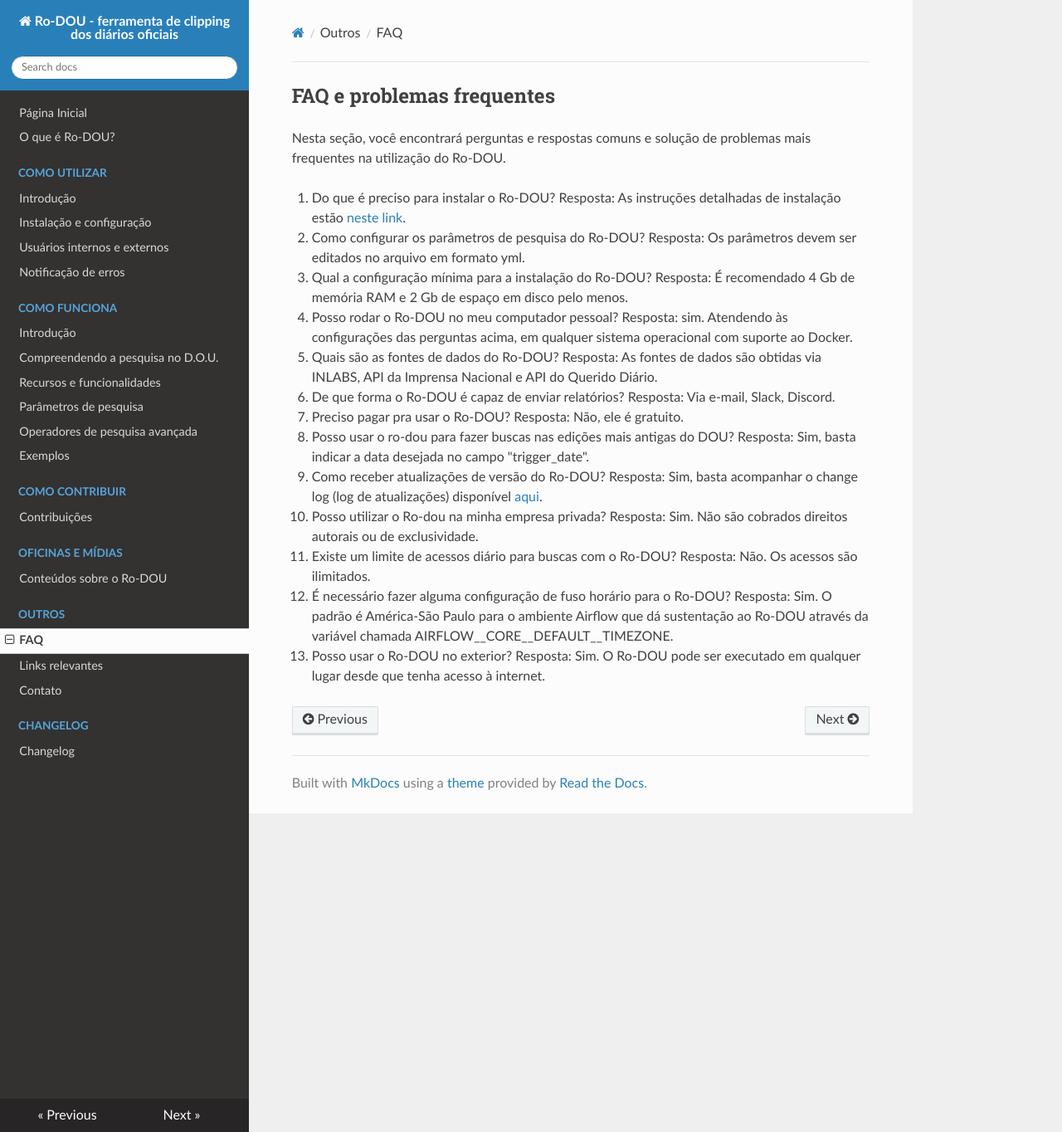
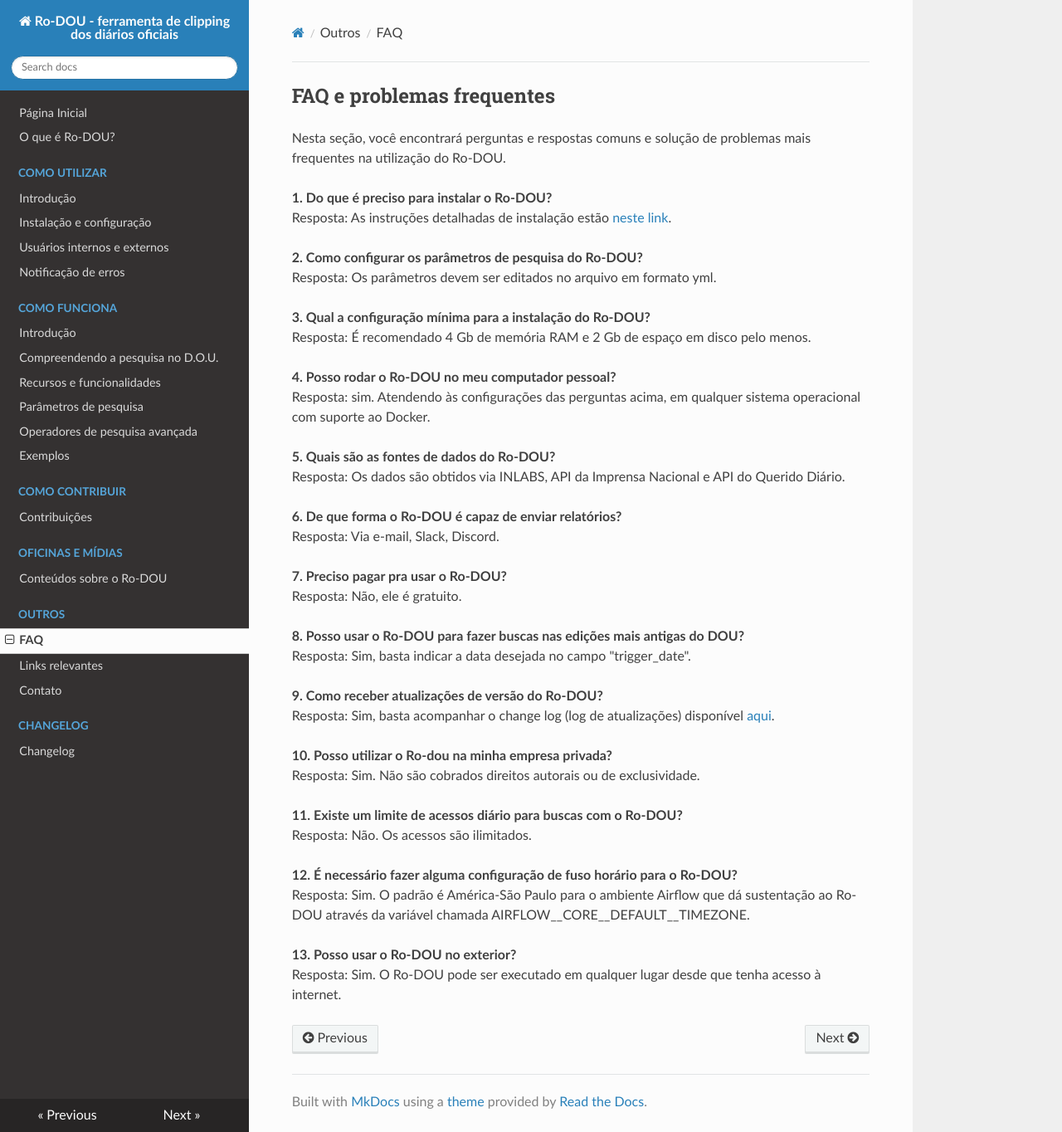
Before and after one commit to gestaogovbr/Ro-dou, an MkDocs documentation site: the page built from docs/docs/outros/faq.md, in a window 1280 px wide and 1364 px high. Shown: the whole window at 83% size. Built offline with MkDocs 1.6.1, drawn with Linux system fonts in a browser that asks for light colours; nearby versions of some CDN libraries.

Commit message:
Update faq.md
Fix writting.

```diff
--- a/docs/docs/outros/faq.md
+++ b/docs/docs/outros/faq.md
@@ -2,41 +2,41 @@
 
 Nesta seção, você encontrará perguntas e respostas comuns e solução de problemas mais frequentes na utilização do Ro-DOU.
 
-1. Do que é preciso para instalar o Ro-DOU?
-Resposta: As instruções detalhadas de instalação estão [neste link](https://gestaogovbr.github.io/Ro-dou/como_utilizar/instalacao/).
+**1. Do que é preciso para instalar o Ro-DOU?** <br>
+Resposta: As instruções detalhadas de instalação estão [neste link](https://gestaogovbr.github.io/Ro-dou/como_utilizar/instalacao/).<br>
 
-1. Como configurar os parâmetros de pesquisa do Ro-DOU?
-Resposta: Os parâmetros devem ser editados no arquivo em formato yml.
+**2. Como configurar os parâmetros de pesquisa do Ro-DOU?** <br>
+Resposta: Os parâmetros devem ser editados no arquivo em formato yml. <br>
 
-1. Qual a configuração mínima para a instalação do Ro-DOU?
-Resposta: É recomendado 4 Gb de memória RAM e 2 Gb de espaço em disco pelo menos.
+**3. Qual a configuração mínima para a instalação do Ro-DOU?** <br>
+Resposta: É recomendado 4 Gb de memória RAM e 2 Gb de espaço em disco pelo menos. <br>
 
-3. Posso rodar o Ro-DOU no meu computador pessoal?
-Resposta: sim. Atendendo às configurações das perguntas acima, em qualquer sistema operacional com suporte ao Docker.
+**4. Posso rodar o Ro-DOU no meu computador pessoal?** <br>
+Resposta: sim. Atendendo às configurações das perguntas acima, em qualquer sistema operacional com suporte ao Docker. <br>
 
-2. Quais são as fontes de dados do Ro-DOU?
-Resposta: As fontes de dados são obtidas via INLABS, API da Imprensa Nacional e API do Querido Diário.
+**5. Quais são as fontes de dados do Ro-DOU?** <br>
+Resposta: Os dados são obtidos via INLABS, API da Imprensa Nacional e API do Querido Diário. <br>
 
-3. De que forma o Ro-DOU é capaz de enviar relatórios?
-Resposta: Via e-mail, Slack, Discord.
+**6. De que forma o Ro-DOU é capaz de enviar relatórios?** <br>
+Resposta: Via e-mail, Slack, Discord. <br>
 
-6. Preciso pagar pra usar o Ro-DOU?
-Resposta: Não, ele é gratuito.
+**7. Preciso pagar pra usar o Ro-DOU?** <br>
+Resposta: Não, ele é gratuito. <br>
 
-7. Posso usar o ro-dou para fazer buscas nas edições mais antigas do DOU?
-Resposta: Sim, basta indicar a data desejada no campo "trigger_date".
+**8. Posso usar o Ro-DOU para fazer buscas nas edições mais antigas do DOU?** <br>
+Resposta: Sim, basta indicar a data desejada no campo "trigger_date". <br>
 
-8. Como receber atualizações de versão do Ro-DOU?
-Resposta: Sim, basta acompanhar o change log (log de atualizações) disponível [aqui](https://gestaogovbr.github.io/Ro-dou/changelog/changelog/).
+**9. Como receber atualizações de versão do Ro-DOU?** <br>
+Resposta: Sim, basta acompanhar o change log (log de atualizações) disponível [aqui](https://gestaogovbr.github.io/Ro-dou/changelog/changelog/). <br>
 
-9. Posso utilizar o Ro-dou na minha empresa privada?
-Resposta: Sim. Não são cobrados direitos autorais ou de exclusividade.
+**10. Posso utilizar o Ro-dou na minha empresa privada?** <br>
+Resposta: Sim. Não são cobrados direitos autorais ou de exclusividade. <br>
 
-10. Existe um limite de acessos diário para buscas com o Ro-DOU?
-Resposta: Não. Os acessos são ilimitados.
+**11. Existe um limite de acessos diário para buscas com o Ro-DOU?** <br>
+Resposta: Não. Os acessos são ilimitados. <br>
 
-11. É necessário fazer alguma configuração de fuso horário para o Ro-DOU?
-Resposta: Sim. O padrão é América-São Paulo para o ambiente Airflow que dá sustentação ao Ro-DOU através da variável chamada AIRFLOW__CORE__DEFAULT__TIMEZONE.
+**12. É necessário fazer alguma configuração de fuso horário para o Ro-DOU?** <br>
+Resposta: Sim. O padrão é América-São Paulo para o ambiente Airflow que dá sustentação ao Ro-DOU através da variável chamada AIRFLOW__CORE__DEFAULT__TIMEZONE. <br>
 
-12. Posso usar o Ro-DOU no exterior?
-Resposta: Sim. O Ro-DOU pode ser executado em qualquer lugar desde que tenha acesso à internet.
+**13. Posso usar o Ro-DOU no exterior?** <br>
+Resposta: Sim. O Ro-DOU pode ser executado em qualquer lugar desde que tenha acesso à internet. <br>
```
